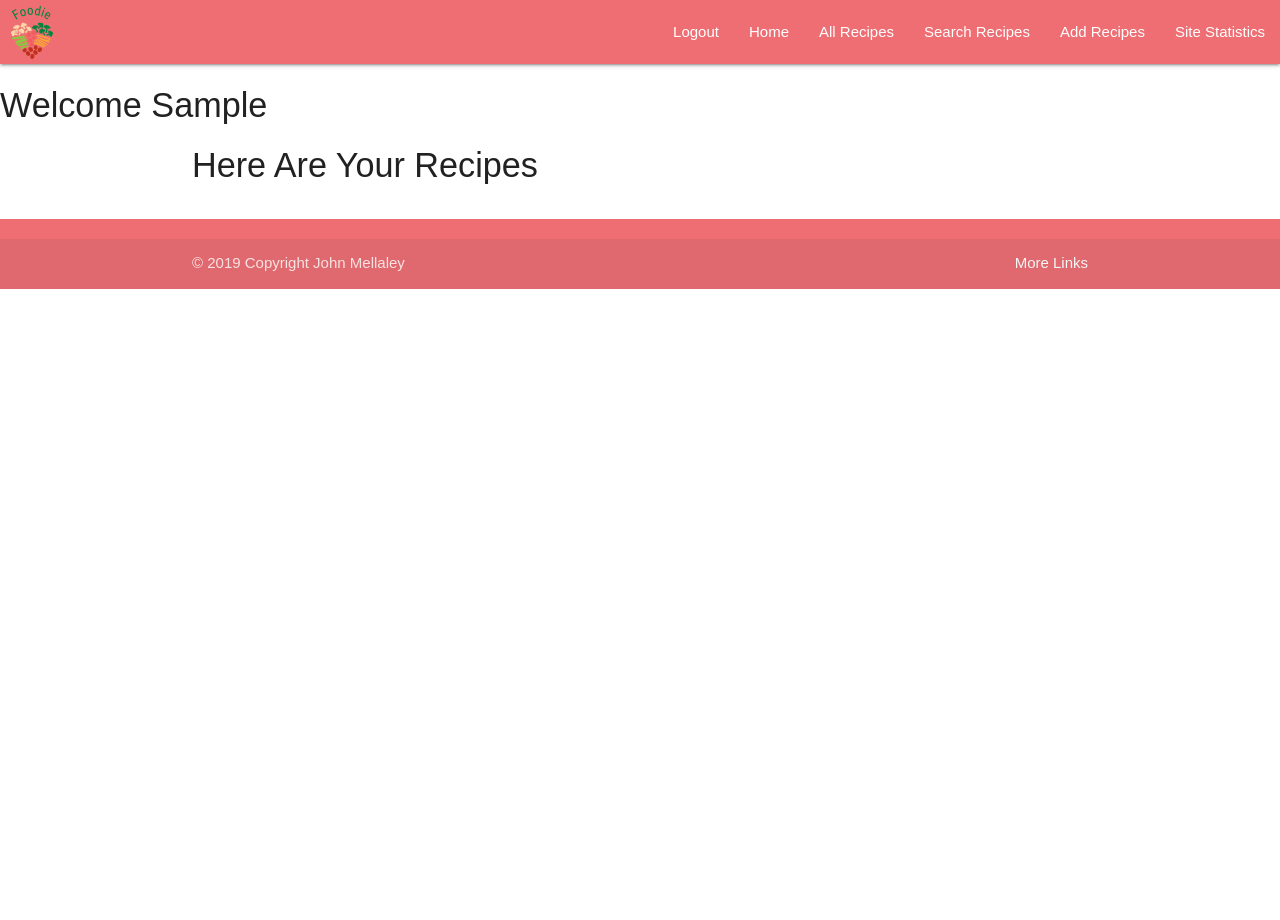
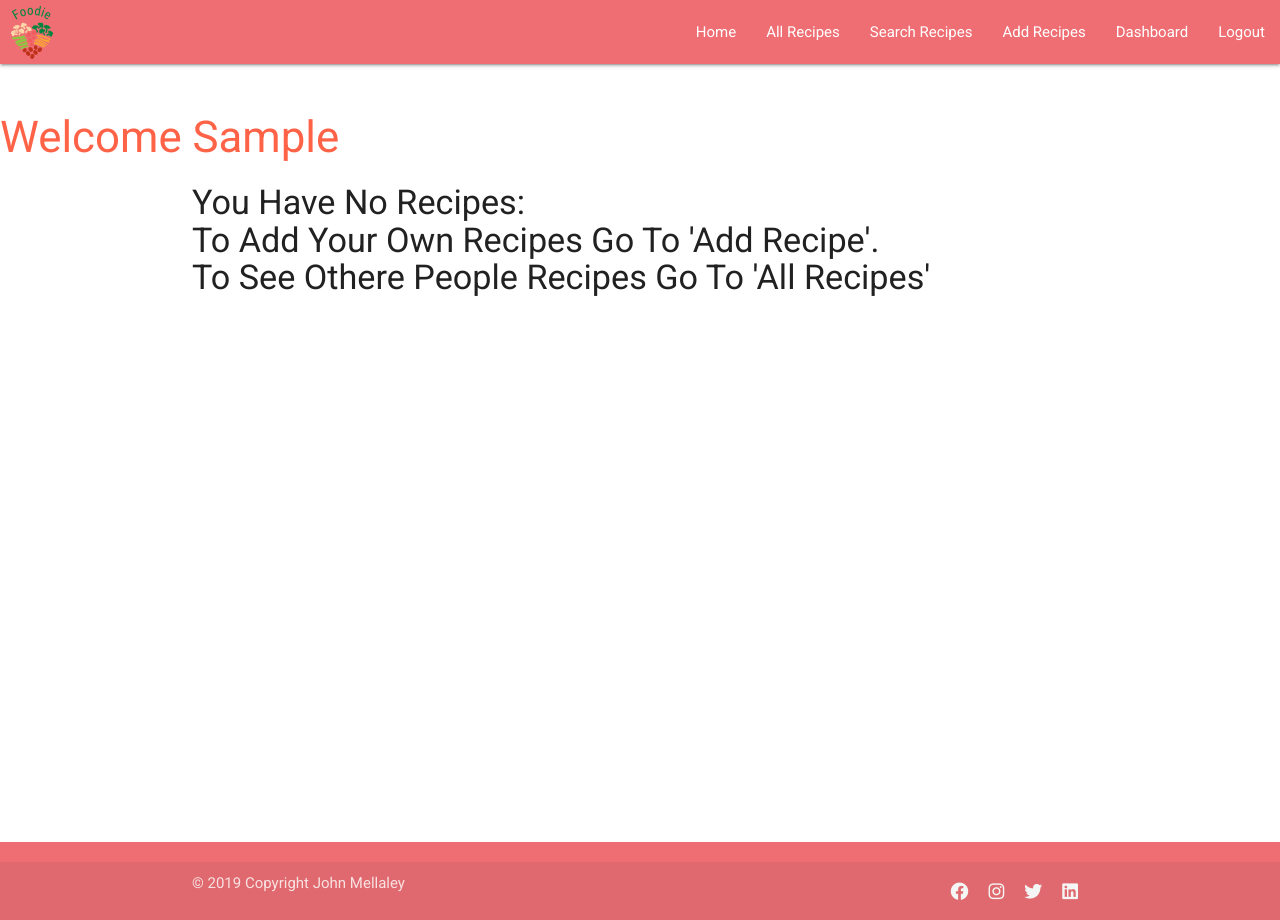
Before and after one commit to Code-Institute-Submissions/Project3-7, a Flask app: page /profile in a window 1280 px wide. Run offline with Flask 2, Linux system fonts and the light colour scheme; the visitor is signed in with stand-in values (Sample User, id 1); data that the repository does not hold is empty; some libraries are stand-ins or nearby versions.

Commit message:
updated Readme.txt and fixed some small display errors

```diff
--- a/app.py
+++ b/app.py
@@ -59,16 +59,12 @@ def user_auth():
 			session['user'] = form['user_name']
 			g.golbalUser = form['user_name']
 			flash("You were logged in!")
-			print ("You were logged in!")
-			print(user_in_db['user_name'])
 			return redirect(url_for('profile', myuser=user_in_db['user_name']))
 		else:
 			flash("Wrong password or user name!")
-			print("Wrong password or user name!")
 			return redirect(url_for('login'))
 	else:
 		flash("You must be registered!")
-		print("you must be registered")
 		return redirect(url_for('index'))
 
 # Sign up
@@ -100,8 +96,8 @@ def register():
 			if user_in_db:
 				# Log user in (add to session)
 				print("data loaded")
-				# session['user'] = user_in_db['user_name']
-				return jsonify({"success":"Register Completed"});
+				session['user'] = user_in_db['user_name']
+				return jsonify({"success":"Register Completed, You can now login in."});
 			else:
 				print("data not laoded")
 				return jsonify({"error":"Problem loading data"});
@@ -117,11 +113,11 @@ def logout():
 @app.route('/profile', methods=['GET', 'POST'])
 def profile():
 	user = session['user'];
-	return render_template("profile.html", myrecipes = mongo.db.recipes.find({"user_name": user}))
+	return render_template("profile.html", myrecipes = mongo.db.recipes.find({"user_name": user}).sort('likes', pymongo.DESCENDING))
 
 @app.route('/get_recipes')
 def get_recipes():
-    return render_template("recipes.html", recipes = mongo.db.recipes.find())
+    return render_template("recipes.html", recipes = mongo.db.recipes.find().sort('likes', pymongo.DESCENDING) )
 
 @app.route('/show_recipe/<recipe_id>')
 def show_recipe(recipe_id):
@@ -297,6 +293,9 @@ def update_recipe(recipe_id):
 def submit_recipe():
 	if request.method == 'POST':
 		form = request.form.to_dict()
+		if form['type'] == "Choose your option":
+			flash("Choose Type");
+			return redirect(url_for('add_recipe'))
 		steps=[]
 		if form['step1'] !="":
 			steps.append({'step':form['step1'].lower()})
@@ -352,6 +351,7 @@ def submit_recipe():
 
 		likes=[]
 		likes.append({"rating": 0})
+
 		# If so try to find the user in db
 		recipe = recipes_collection.find_one({"dish_name" : form['dish_name']})
 		if recipe:
--- a/static/css/style.css
+++ b/static/css/style.css
@@ -2,9 +2,33 @@ html, body {
     height:100%;
 }
 
-body{
-    font-family: arial;
+body {
+    display: flex;
+    min-height: 100vh;
+    flex-direction: column;
+    font-family: 'Roboto', sans-serif;
     text-transform: capitalize;
+  }
+
+main {
+    flex: 1 0 auto;
+  }
+
+h3 {
+    color: #ff6347;
+}
+
+.login-btn{
+    border-radius: 25px;
+}
+.reg-link{
+    font-size: 24px;
+    font-weight: 900;
+}
+
+.social-links{
+    font-size: 18px;
+    margin: 10px;
 }
 
 .hero-image{
@@ -59,7 +83,14 @@ body{
      line-height: 2;
 }
 
+.search_result{
+    font-size: 24px;
+    color: #ff6347;
+}
 
+.instruction{
+    color: #ff6347;
+}
 /*-------------------------------------------------------Display Recipe--------------------------------------*/
 .basic_detials{
     text-transform: capitalize;
@@ -100,5 +131,4 @@ body{
 #chart_dish_likes .x .tick text {
    text-anchor: end !important;
    transform: rotate(90deg);
-   margin-bottom: 20px;
 }
--- a/static/myjs.js
+++ b/static/myjs.js
@@ -35,13 +35,9 @@ $('#form-signin').on('submit', function() {
               }
               else {
                 $('#result_pass').text(data.success)
-                setTimeout(function()
-                {
-                     $('#regModal').hide()
-                }, 10000);
-                alert("You have been registered. You can now login");
-               /* let profileUrl ="/profile/<"+user +">";
-                window.location.replace(profileUrl);*/
+                $('#regModal').hide()
+                let profileUrl ="/profile";
+                window.location.replace(profileUrl);
               }
           });
     } else {
@@ -134,7 +130,13 @@ $('#ingredientForm').on('submit', function () {
 $('#origintype_search_form').on('submit', function () {
     event.preventDefault();
     var filter_type = $('#filter_type').val()
+ /*   if (filter_type ="Choose your option"){
+        alert("PLease choose your type");
+    }*/
     var country = $('#country').val()
+  /*  if (country ="Choose your option"){
+        alert("PLease choose your Country");
+    }*/
     $.ajax({
             type: 'POST',
             data: {
@@ -194,7 +196,8 @@ function createHTMLSearch(array){
         var acard =document.createElement('a');
         acard.classList.add('link');
         acard.innerHTML= "Cooking instructions";
-        acard.setAttribute("href","/show_recipe"+ array[i]._id);
+        var link = JSON.stringify(array[i]._id);
+        acard.setAttribute("href","/show_recipe"+ link);
         var icard =document.createElement('i');
         icard.classList.add('activator', 'material-icons', 'right','tooltipped');
         icard.setAttribute('data-position','bottom');
@@ -232,10 +235,13 @@ function createHTMLSearch(array){
         strongface.innerHTML = "Author: "+ array[i].user_name ;
         var strongorigin= document.createElement("strong");
         strongorigin.innerHTML= "Origin: "+ array[i].origin;
+
         var strongtype= document.createElement("strong");
         strongtype.innerHTML="type: "+ array[i].type;
+
         var strongprep= document.createElement("strong");
         strongprep.innerHTML="Prep Time: "+ array[i].prep_time;
+
         var strongcook= document.createElement("strong");
         strongcook.innerHTML= "Cook Time: "+ array[i].cook_time;
         var strongserves= document.createElement("strong");
@@ -245,11 +251,13 @@ function createHTMLSearch(array){
         var iface =document.createElement("i");
         iface.classList.add("tiny", "material-icons");
         iface.innerHTML = "face";
-        var iorigin =document.createElement("i");
-        iorigin.classList.add("fas","fa-globe");
+
 
         var itype =document.createElement("i");
         itype.classList.add("fas", "fa-pizza-slice");
+
+        var iorigin =document.createElement("i");
+        iorigin.classList.add("fas","fa-globe");
 
         var iprep =document.createElement("i");
         iprep.classList.add('far', 'fa-clock');
@@ -289,13 +297,6 @@ function createHTMLSearch(array){
         backcarddiv.appendChild(irating);
         backcarddiv.appendChild(strongrating);
 
-        iorigin.appendChild(strongorigin);
-        itype.appendChild(strongtype);
-        iprep.appendChild(strongprep);
-        icook.appendChild(strongcook);
-        iserves.appendChild(strongserves);
-        irating.appendChild(strongrating);
-
     }
 }
 
@@ -305,6 +306,7 @@ $("#addIngredButton").click(function() {
       alert("Only 10 textboxes allow");
       return false;
     }
+
     ingredCounter++;
     var ingreddiv = document.createElement("div");
     ingreddiv.classList.add('input-field');
@@ -539,7 +541,3 @@ var stepbr = document.createElement("br");
     stepposition.appendChild(stepdiv);
     stepposition.appendChild(stepbr);
 });
-
-function dashboard() {
-    console.log("test");
-}
--- a/templates/base.html
+++ b/templates/base.html
@@ -1,52 +1,54 @@
 <!DOCTYPE html>
 <html>
 <head>
-    <link rel="stylesheet" href="https://use.fontawesome.com/releases/v5.7.2/css/all.css" integrity="sha384-fnmOCqbTlWIlj8LyTjo7mOUStjsKC4pOpQbqyi7RrhN7udi9RwhKkMHpvLbHG9Sr" crossorigin="anonymous">
+
+    <link rel="stylesheet" href="https://use.fontawesome.com/releases/v5.8.1/css/all.css" integrity="sha384-50oBUHEmvpQ+1lW4y57PTFmhCaXp0ML5d60M1M7uH2+nqUivzIebhndOJK28anvf" crossorigin="anonymous">
+    <link href="https://fonts.googleapis.com/css?family=Heebo|Roboto" rel="stylesheet">
     <!--Import Google Icon Font-->
 
     <link href="https://fonts.googleapis.com/icon?family=Material+Icons" rel="stylesheet">
     <!-- Compiled and minified CSS -->
     <link rel="stylesheet" href="https://cdnjs.cloudflare.com/ajax/libs/materialize/1.0.0/css/materialize.min.css">
+    <link href="https://fonts.googleapis.com/icon?family=Material+Icons" rel="stylesheet">
     <link rel="stylesheet" href= "{{url_for('static', filename='css/style.css')}}" type="text/css" />
 
     <script src="https://ajax.googleapis.com/ajax/libs/jquery/3.1.0/jquery.min.js"></script>
     <script src="https://code.jquery.com/jquery-3.3.1.js" integrity="sha256-2Kok7MbOyxpgUVvAk/HJ2jigOSYS2auK4Pfzbm7uH60=" crossorigin="anonymous"></script>
-
+    <meta name="viewport" content="width-device-width, initial-scale=1.0">
 
 </head>
 
 <body>
 
   {% if session.user %}
-
+  <header>
     <nav>
       <div class="nav-wrapper">
         <a href="{{url_for('get_recipes')}}" class="brand-logo">
           <img src="../static/images/FaviconLogo.png"></img></a>
         <a href="#" data-target="mobile-demo" class="sidenav-trigger"><i class="material-icons">menu</i></a>
         <ul class="right hide-on-med-and-down">
-
-          <li><a href="{{url_for('logout')}}">Logout</a></li>
             <li><a href="{{url_for('profile')}}">Home</a></li>
             <li><a href="{{url_for('get_recipes')}}">All Recipes</a></li>
             <li><a href="{{url_for('search_recipes')}}">Search Recipes</a></li>
             <li><a href="{{url_for('add_recipe')}}">Add recipes</a></li>
-          <li><a href="{{url_for('statistics')}}">Site Statistics</a></li>
+            <li><a href="{{url_for('statistics')}}">Dashboard</a></li>
+            <li><a href="{{url_for('logout')}}">Logout</a></li>
         </ul>
       </div>
     </nav>
-
-
     <ul class="sidenav" id="mobile-demo">
+      <li><a href="{{url_for('profile')}}">Home</a></li>
+      <li><a href="{{url_for('get_recipes')}}">All Recipes</a></li>
+      <li><a href="{{url_for('search_recipes')}}">Search Recipes</a></li>
+      <li><a href="{{url_for('add_recipe')}}">Add recipes</a></li>
+      <li><a href="{{url_for('statistics')}}">Dashboard</a></li>
       <li><a href="{{url_for('logout')}}">Logout</a></li>
-    <li><a href="{{url_for('get_recipes')}}">Home</a></li>
-    <li><a href="#.html">Search Recipes</a></li>
-    <li><a href="#.html">Add Recipest</a></li>
-    <li><a href="#.html">Site Statistics</a></li>
     </ul>
-
+  </header>
    {% endif %}
    <!-- Flashed messages alerts modal -->
+
 <div id="alerts" class="container-fluid">
   <div class="row justify-content-around">
     <div id="messages">
@@ -60,10 +62,12 @@
     </div>
   </div>
 </div>
+<main>
+
     {% block content %}
 
     {% endblock %}
-
+</main>
 
     <!-- Compiled and minified JavaScript -->
     <script src="https://cdnjs.cloudflare.com/ajax/libs/materialize/1.0.0/js/materialize.min.js"></script>
@@ -85,15 +89,19 @@
          $('.modal').modal();
   });
     </script>
-</body>
 {% if session.user %}
   <footer class="page-footer">
     <div class="footer-copyright">
       <div class="container">
         © 2019 Copyright John Mellaley
-      <a class="grey-text text-lighten-4 right" href="#!">More Links</a>
+        <a class="grey-text text-lighten-4 right" target="_blank" href="#"><i class="social-links fab fa-linkedin"></i></a>
+        <a class="grey-text text-lighten-4 right" target="_blank" href="#"><i class="social-links fab fa-twitter"></i></a>
+        <a class= "grey-text text-lighten-4 right" target="_blank" href="#"><i class="social-links fab fa-instagram"></i></a>
+        <a class= "grey-text text-lighten-4 right" target="_blank" href="#"><i class="social-links fab fa-facebook"></i></a>
       </div>
     </div>
   </footer
 {% endif %}
+</body>
+
 </html>
--- a/templates/login.html
+++ b/templates/login.html
@@ -1,5 +1,5 @@
 {% extends 'base.html' %} {% block content %}
-<h4>Login</h4>
+<h3>Login</h3>
 
 <form method="POST" action="/user_auth">
     <div class="row">
--- a/templates/profile.html
+++ b/templates/profile.html
@@ -1,16 +1,14 @@
 {% extends 'base.html' %} {% block content %}
 
-<h4> Welcome {{ session['user'] }} </h4>
+<h3> Welcome {{ session['user'] }} </h3>
 <div class="container">
-        <div class="row">
-            <h4>
-                {% if not myrecipes %}
-                    Here are your recipes
-                {% else %}
-                    You have no recipes
-                {% endif %}
-            </h4>
-{% for recipe in myrecipes %}
+  <div class="row">
+    {% for recipe in myrecipes %}
+      {% if loop.index == 1 %}
+        <h5>Here are your recipes <br>
+        (Desending based on the number of likes they have recieved) </h5>
+        </br>
+      {% endif %}
           <div class="col s12 m6 l4">
             <div class="card small">
               <div class="card-image waves-effect waves-block waves-light">
@@ -30,13 +28,19 @@
                   <i class="far fa-clock"></i> <strong>Cooking Time: </strong> {{ recipe.cook_time }}</br>
                   <i class=" tiny material-icons">people</i> <strong>Services: </strong> {{ recipe.serves }} </br>
                   <i class="fas fa-heart"></i> <strong>Rating: </strong>{{ recipe.likes }} </br>
-                  Allergens: <strong>{{ recipe.allergens|join(' ') }}</strong>
-
+                  Allergens:
+                  {% for item in recipe.allergens %}
+                  <div class="pink lighten-3 chip">
+                     <strong>{{ item.allergen }}</strong>
+                  </div>
+                  {% endfor %}
                 </div>
               </div>
             </div>
           </div>
-{% endfor %}
+    {% else %}
+      <h4>You have no recipes: </br> To add your own recipes go to 'Add recipe'. </br>  To see othere people recipes go to 'All recipes'</h4>
+    {% endfor %}
 </div>
 </div>
 
--- a/templates/recipes.html
+++ b/templates/recipes.html
@@ -1,7 +1,10 @@
 {% extends 'base.html' %}
 {% block content %}
+
 <div class="container">
-        <div class="row">
+  <h3>All Recipes <br> </h3>
+  <h5>Desending based on the number of likes they have recieved:</h5> </br>
+  <div class="row">
 
 {% for recipe in recipes %}
           <div class="col s12 m6 l4">
--- a/templates/show_recipe.html
+++ b/templates/show_recipe.html
@@ -19,7 +19,7 @@
                 </div>
                 {% endfor %}
             <div class="wrap">
-                <a id="likesButton" class="btn-floating btn-small waves-effect waves-light red"><i class="material-icons">favorite_border</i></a>
+                <a id="likesButton" class="btn-floating btn-small waves-effect waves-light red pulse"><i class="material-icons">favorite_border</i></a>
                 <span class="votes">{{ recipe.likes }}</span>
             </div>
          </div>
```
Also changed, not shown: templates/add_recipe.html (+4 -4 lines), templates/dashboard.html (+6 -4 lines), templates/filter_search.html (deleted, +0 -46 lines), templates/index.html (+6 -7 lines), templates/search_recipes.html (+22 -37 lines), templates/test.html (deleted, +0 -11 lines), README.md. Lines whose indentation alone changed are shown as unchanged.
